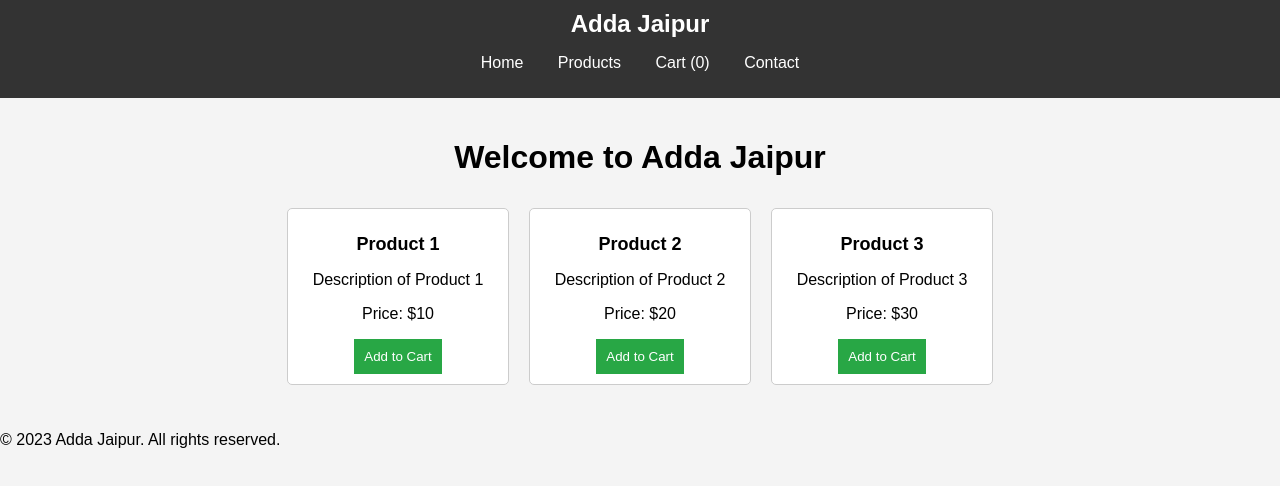
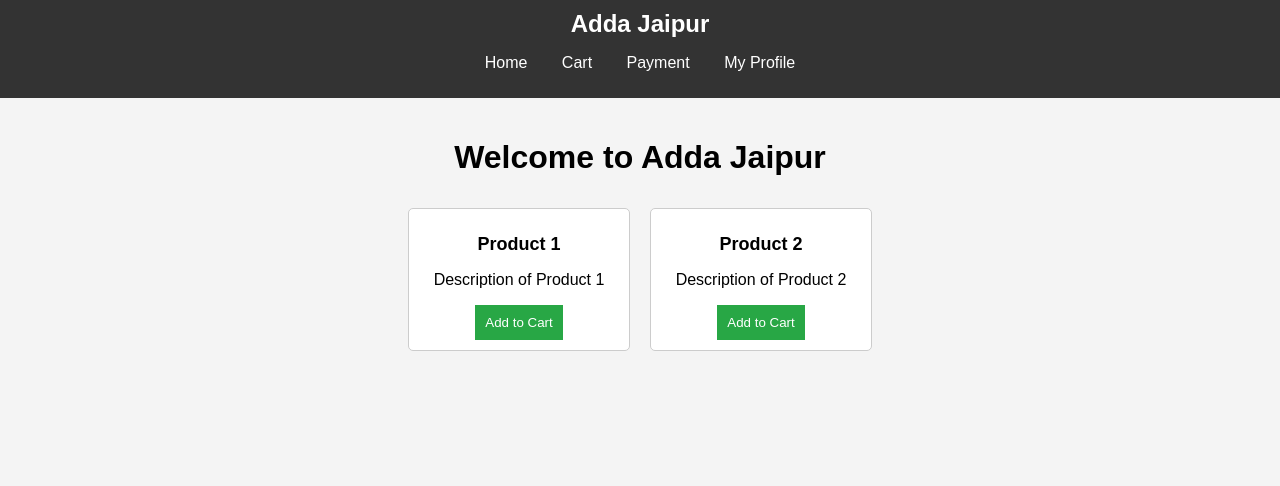
Before and after one commit to Satyendra26122006/desktop-tutorial, a plain HTML site: page index.html in a window 1280 px wide. Drawn offline with Linux system fonts and the light colour scheme.

Commit message:
Update index.html

```diff
--- a/index.html
+++ b/index.html
@@ -3,7 +3,7 @@
 <head>
     <meta charset="UTF-8">
     <meta name="viewport" content="width=device-width, initial-scale=1.0">
-    <title>Adda Jaipur</title>
+    <title>Adda Jaipur - Home</title>
     <link rel="stylesheet" href="styles.css">
 </head>
 <body>
@@ -11,10 +11,10 @@
         <div class="logo">Adda Jaipur</div>
         <nav>
             <ul>
-                <li><a href="#">Home</a></li>
-                <li><a href="#">Products</a></li>
-                <li><a href="#" id="cart">Cart (0)</a></li>
-                <li><a href="#">Contact</a></li>
+                <li><a href="index.html">Home</a></li>
+                <li><a href="cart.html">Cart</a></li>
+                <li><a href="payment.html">Payment</a></li>
+                <li><a href="profile.html">My Profile</a></li>
             </ul>
         </nav>
     </header>
@@ -24,26 +24,15 @@
             <div class="product">
                 <h2>Product 1</h2>
                 <p>Description of Product 1</p>
-                <p>Price: $10</p>
-                <button onclick="addToCart('Product 1', 10)">Add to Cart</button>
+                <button onclick="addToCart('Product 1')">Add to Cart</button>
             </div>
             <div class="product">
                 <h2>Product 2</h2>
                 <p>Description of Product 2</p>
-                <p>Price: $20</p>
-                <button onclick="addToCart('Product 2', 20)">Add to Cart</button>
-            </div>
-            <div class="product">
-                <h2>Product 3</h2>
-                <p>Description of Product 3</p>
-                <p>Price: $30</p>
-                <button onclick="addToCart('Product 3', 30)">Add to Cart</button>
+                <button onclick="addToCart('Product 2')">Add to Cart</button>
             </div>
         </section>
     </main>
-    <footer>
-        <p>&copy; 2023 Adda Jaipur. All rights reserved.</p>
-    </footer>
     <script src="script.js"></script>
 </body>
 </html>
```
